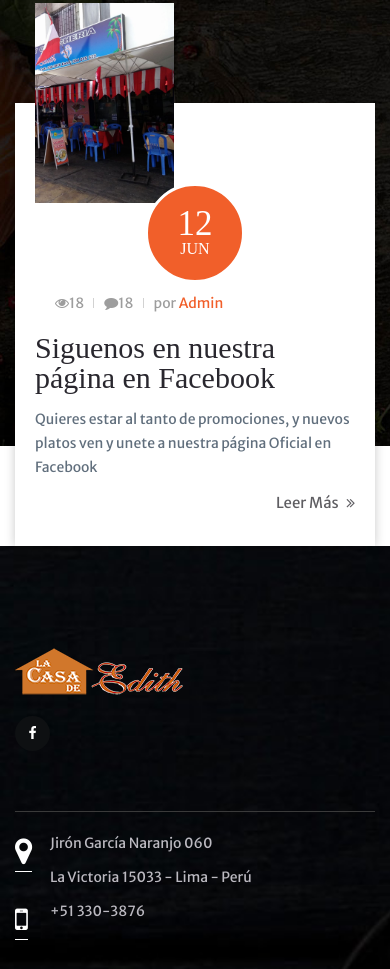
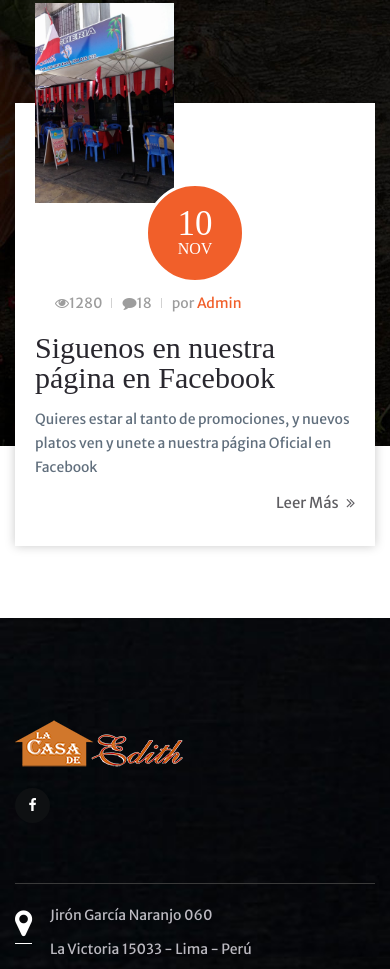
Before and after one commit to ZephiroRB/lacasadeedith.com, a plain HTML site: page index.html in a window 390 px wide. Shown: the part 8627-9596 px from the top of the page. Drawn offline with nearby package versions, Linux system fonts and the light colour scheme; files whose address does not match are found by name; a web font is replaced by a local one.

Commit message:
Arreglando margenes.

```diff
--- a/index.html
+++ b/index.html
@@ -121,7 +121,7 @@
                       </div>
                       <p class="des wow fadeInUp">La Casa de Edith sigue creciendo con la misma línea de sabor y concepto culinario peruano que mantiene desde el primer día..</p><a href="javascript:void(0)" class="swin-btn wow fadeInUp"> <span>Leer Más</span></a>
                     </div>
-                    <div class="col-md-12 col-sm-12 col-xs-12">
+                    <div class="col-md-7 col-sm-12 col-xs-12">
                       <div class="swin-sc swin-sc-timeline">
                         <div class="main-slider flexslider">
                           <div class="slides">
@@ -579,10 +579,10 @@
                         <div class="blog-item swin-transition">
                           <div class="blog-featured-img"><img src="/assets/images/restaurant/frontal.jpg" alt="" class="img img-responsive"></div>
                           <div class="blog-content">
-                            <div class="blog-date"><span class="day">12</span><span class="month">Jun</span></div>
+                            <div class="blog-date"><span class="day">10</span><span class="month">Nov</span></div>
                             <div class="blog-info clearfix">
                               <div class="blog-info-item blog-view">
-                                <p><i class="fa fa-eye"></i><span>18</span></p>
+                                <p><i class="fa fa-eye"></i><span>1280</span></p>
                                 <p></p>
                               </div>
                               <div class="blog-info-item blog-comment">
@@ -604,6 +604,9 @@
                   </div>
                 </div>
               </section>
+              <br>
+              <br>
+              <br>
 
             </div>
           </div>
```
